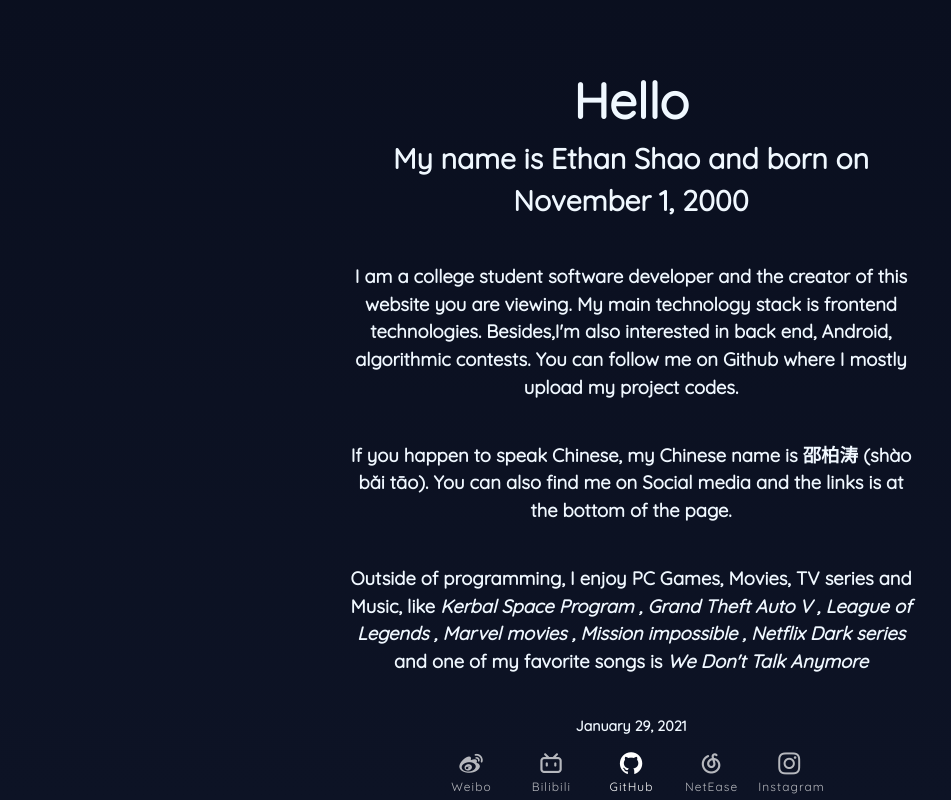
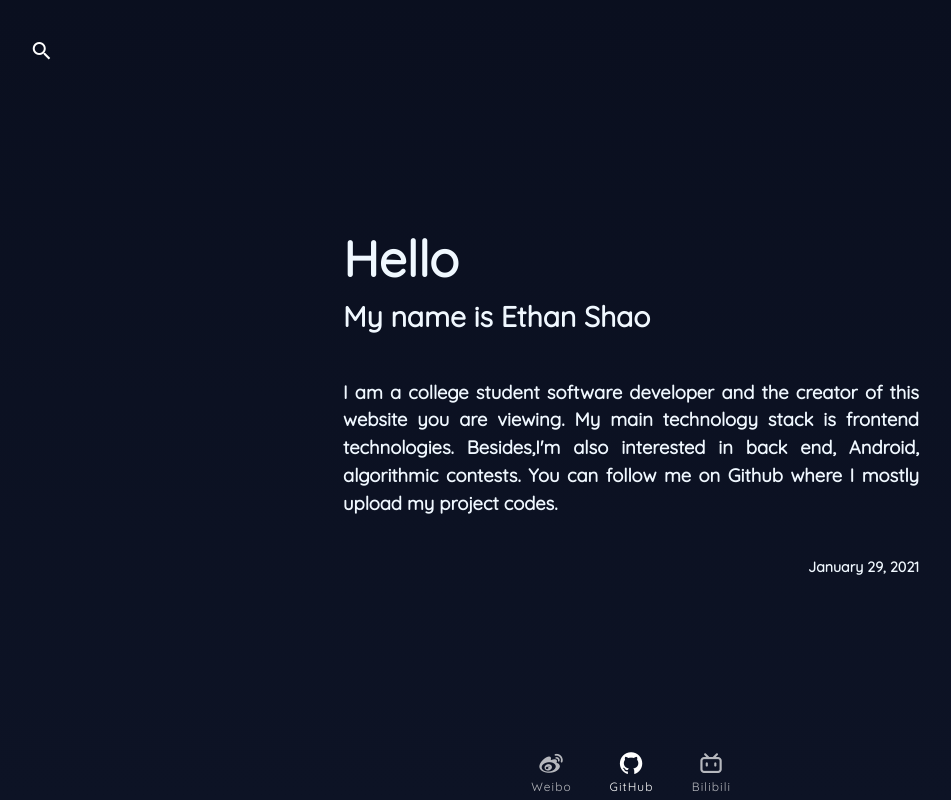
Before and after one commit to shaobaitao/EthanShao, a Vue app: page / in a window 1280 px wide. Shown: the whole page, without its empty margins (9-960 px from the left). Built offline with nearby package versions, Linux system fonts and the light colour scheme.

Commit message:
Personal profile 1.3

```diff
--- a/public/index.html
+++ b/public/index.html
@@ -5,11 +5,19 @@
     <meta http-equiv="X-UA-Compatible" content="IE=edge">
     <meta name="viewport" content="width=device-width,initial-scale=1.0">
     <link rel="icon" href="<%= BASE_URL %>favicon.ico">
-    <title><%= htmlWebpackPlugin.options.title %></title>
+    <title>Ethan Shao</title>
+    <style>
+        html{
+            width: 100vw;
+            height: 100vh;
+            background-image: linear-gradient(#0a0f1f, #0d1325);
+        }
+    </style>
 </head>
 <body>
 <noscript>
-      <strong>We're sorry but <%= htmlWebpackPlugin.options.title %> doesn't work properly without JavaScript enabled. Please enable it to continue.</strong>
+    <strong>We're sorry but <%= htmlWebpackPlugin.options.title %> doesn't work properly without JavaScript enabled.
+        Please enable it to continue.</strong>
 </noscript>
 <div id="app"></div>
 <!-- built files will be auto injected -->
--- a/src/App.vue
+++ b/src/App.vue
@@ -1,7 +1,6 @@
 <template>
     <v-app id="app">
-<!--    <img alt="Vue logo" src="./assets/logo.png">-->
-    <HelloWorld msg="Welcome to Your Vue.js App"/>
+        <HelloWorld />
     </v-app>
 </template>
 
@@ -18,15 +17,20 @@
 
 <style>
 #app {
-  font-family: quickSand,serif;
+    font-family: quickSand, serif;
     -webkit-font-smoothing: antialiased;
     -moz-osx-font-smoothing: grayscale;
     text-align: center;
     color: #2c3e50;
+}
 
-}
-*{
+* {
     padding: 0;
     margin: 0;
 }
+::-webkit-scrollbar {
+    width: 0 !important;
+}
+
+
 </style>
--- a/src/components/HelloWorld.vue
+++ b/src/components/HelloWorld.vue
@@ -1,57 +1,97 @@
 <template>
     <div class="main">
-        <div class="introduction">
+        <v-btn icon color="aliceblue" dark @click.stop="drawer = !drawer"
+               style="position: fixed; left: calc(20px + 1vw); top:calc(20px + 1vw);"
+        >
+            <v-icon>mdi-magnify</v-icon>
+        </v-btn>
+        <transition name="ScrollYReverse">
+            <div class="introduction" v-show="!overlay">
                 <h1>Hello</h1>
-            <h2>My name is Ethan Shao and born on November 1, 2000</h2>
+                <h2>My name is Ethan Shao</h2>
                 <h3>
                     I am a college student software developer and the creator of this website you are viewing.
                     My main technology stack is frontend technologies.
                     Besides,I'm also interested in back end, Android, algorithmic contests.
                     You can follow me on Github where I mostly upload my project codes.
                 </h3>
-            <h3>
-                If you happen to speak Chinese, my Chinese name is 邵柏涛 (shào bǎi tāo).
-                You can also find me on Social media and the links is at the bottom of the page.
-            </h3>
-            <h3>
-                Outside of programming, I enjoy PC Games, Movies, TV series and Music, like
-                <i>Kerbal Space Program , Grand Theft Auto V , League of Legends , </i>
-                <i>Marvel movies , Mission impossible , Netflix Dark series </i>
-                and one of my favorite songs is <i>We Don't Talk Anymore</i>
-            </h3>
-            <h4>January 29, 2021</h4>
+<!--                <h3>-->
+<!--                    If you happen to speak Chinese, my Chinese name is 邵柏涛 (shào bǎi tāo).-->
+<!--                    You can also find me on Social media and the links is at the bottom of the page.-->
+<!--                </h3>-->
+<!--                <h3>-->
+<!--                    Outside of programming, I enjoy PC Games, Movies, TV series and Music, like-->
+<!--                    <i>Kerbal Space Program , Grand Theft Auto V , League of Legends , </i>-->
+<!--                    <i>Marvel movies , Mission impossible , Netflix Dark series </i>-->
+<!--                    and one of my favorite songs is <i>We Don't Talk Anymore</i>-->
+<!--                </h3>-->
+                <h4 style="text-align: right">January 29, 2021</h4>
+
             </div>
+        </transition>
+        <transition name="ScrollY">
             <v-bottom-navigation
+                v-show="!overlay"
                 v-model="iconColorIndex"
                 :input-value="active"
                 :color="getColor"
                 background-color="rgba(0,0,0,0)"
                 dark
-            change="change"
             >
-            <v-btn>
+                <v-btn @click="socialLinks(0)">
                     <span>Weibo</span>
                     <i class="TaoFonts tao-weibo"></i>
                 </v-btn>
-            <v-btn>
+                <v-btn @click="socialLinks(1)">
+                    <span>GitHub</span>
+                    <i class="TaoFonts tao-GitHub"></i>
+                </v-btn>
+                <v-btn @click="socialLinks(2)">
                     <span>Bilibili</span>
                     <i class="TaoFonts tao-bilibili-line"></i>
                 </v-btn>
-            <v-btn>
-                <span>GitHub</span>
-                <i class="TaoFonts tao-GitHub"></i>
-            </v-btn>
+            </v-bottom-navigation>
+        </transition>
+            <v-navigation-drawer
+                v-model="drawer"
+                absolute
+                temporary
 
-            <v-btn>
-                <span>NetEase</span>
-                <i class="TaoFonts tao-netease-cloud-music-line"></i>
-            </v-btn>
-            <v-btn>
-                <span>Instagram</span>
-                <i class="TaoFonts tao-instagram"></i>
-            </v-btn>
+            >
+                <v-list-item>
+                    <v-list-item-avatar>
+                        <v-img src="https://randomuser.me/api/portraits/men/78.jpg"></v-img>
+                    </v-list-item-avatar>
 
-        </v-bottom-navigation>
+                    <v-list-item-content>
+                        <v-list-item-title>John Leider</v-list-item-title>
+                    </v-list-item-content>
+                </v-list-item>
+                <v-divider></v-divider>
+                <v-list dense>
+                    <v-list-item
+                        v-for="item in items"
+                        :key="item.title"
+                        link
+                    >
+                        <v-list-item-icon>
+                            <v-icon>{{ item.icon }}</v-icon>
+                        </v-list-item-icon>
+
+                        <v-list-item-content>
+                            <v-list-item-title>{{ item.title }}</v-list-item-title>
+                        </v-list-item-content>
+                    </v-list-item>
+                </v-list>
+            </v-navigation-drawer>
+
+
+        <v-overlay :value="overlay" opacity="0">
+            <v-progress-circular
+                indeterminate
+                size="64"
+            ></v-progress-circular>
+        </v-overlay>
     </div>
 </template>
 
@@ -62,23 +102,55 @@
         msg: String
     },
     data: () => ({
-        iconColorIndex: 2,
-        active:true,
+        iconColorIndex: 1,
+        active: true,
+        overlay: true,
+        drawer: null,
+        items: [
+            { title: 'Home', icon: 'mdi-view-dashboard' },
+            { title: 'About', icon: 'mdi-forum' },
+        ],
     }),
-    methods:{
-        change(e){
+    watch:{
+
+    },
+    methods: {
+        change(e) {
             console.log(e)
+        },
+        cancelOverlay() {
+            setTimeout(() => {
+                this.overlay = false
+            }, 2000)
+        },
+        socialLinks(index){
+            switch (index) {
+                case 0:
+                    window.open('https://weibo.com/u/5020206258')
+                    break;
+                case 1:
+                    window.open('https://github.com/shaobaitao')
+                    break;
+                case 2:
+                    window.open('https://space.bilibili.com/391655670')
+                    break;
+            }
         }
     },
+    mounted() {
+        this.cancelOverlay();
+    },
     computed: {
-        getColor () {
+        getColor() {
             switch (this.iconColorIndex) {
-                case 0: return 'rgba(230,22,45,1)'
-                case 1: return 'rgba(251,114,153,1)'
-                case 2: return ''
-                case 3: return 'rgba(230,0,38,1)'
-                case 4: return 'rgba(216,50,160,1)'
-                default: return 'green darken-2'
+                case 0:
+                    return 'rgba(230,22,45,1)'
+                case 1:
+                    return ''
+                case 2:
+                    return 'rgba(251,114,153,1)'
+                default:
+                    return ''
             }
         },
     },
@@ -87,12 +159,26 @@
 
 <!-- Add "scoped" attribute to limit CSS to this component only -->
 <style scoped>
+.ScrollY-enter-active {
+    transition: all 1s ease;
+}
+
+.ScrollY-enter {
+    transform: translateY(50px);
+    opacity: 0;
+}
+
+.ScrollYReverse-enter-active {
+    transition: all 1s ease;
+}
+
+.ScrollYReverse-enter {
+    transform: translateY(-50px);
+    opacity: 0;
+}
+
 .main {
     background-image: linear-gradient(#0a0f1f, #0d1325);
-    background-position: center;
-    background-attachment:fixed;
-
-    margin: 0 auto;
     width: 100vw;
     height: 100%;
     display: flex;
@@ -101,53 +187,61 @@
     flex-direction: column;
     font-size: calc(10px + 0.33vw);
     color: aliceblue;
+
 }
-.TaoFonts{
+
+.TaoFonts {
     font-size: 1.6rem;
 }
+
 .introduction {
     padding: 5vh 10vw;
     width: 65vw;
+    max-width: 1000px;
+    text-align:justify;
+    text-justify:inter-word;
+
 }
-.v-bottom-navigation{
+
+.v-bottom-navigation {
     position: fixed;
     bottom: 0;
 }
-.v-item-group.v-bottom-navigation{
+
+.v-item-group.v-bottom-navigation {
     box-shadow: none;
 }
-.v-item-group.v-bottom-navigation .v-btn{
-    max-width: 80px;
-}
-h1{
+
+h1 {
     font-size: 3.5em;
 }
-h2{
+
+h2 {
     font-size: 2em;
 }
+
 h3 {
     font-size: 1.3em;
     margin: 40px 0 0;
 }
+
 h4 {
     font-size: 1em;
     margin: 40px 0 0;
 }
 
 @media screen and (max-width: 1080px) {
-    .main {
-        background-size: auto 100%;
-    }
-    h3{
+    h3 {
         font-size: 1.5em;
     }
+
     .introduction {
-        width: 80vw;
+        width: 90vw;
     }
-    .v-bottom-navigation{
+
+    .v-bottom-navigation {
         position: static;
         box-shadow: none;
-
     }
 }
 </style>
```
Lines whose indentation alone changed are shown as unchanged.
